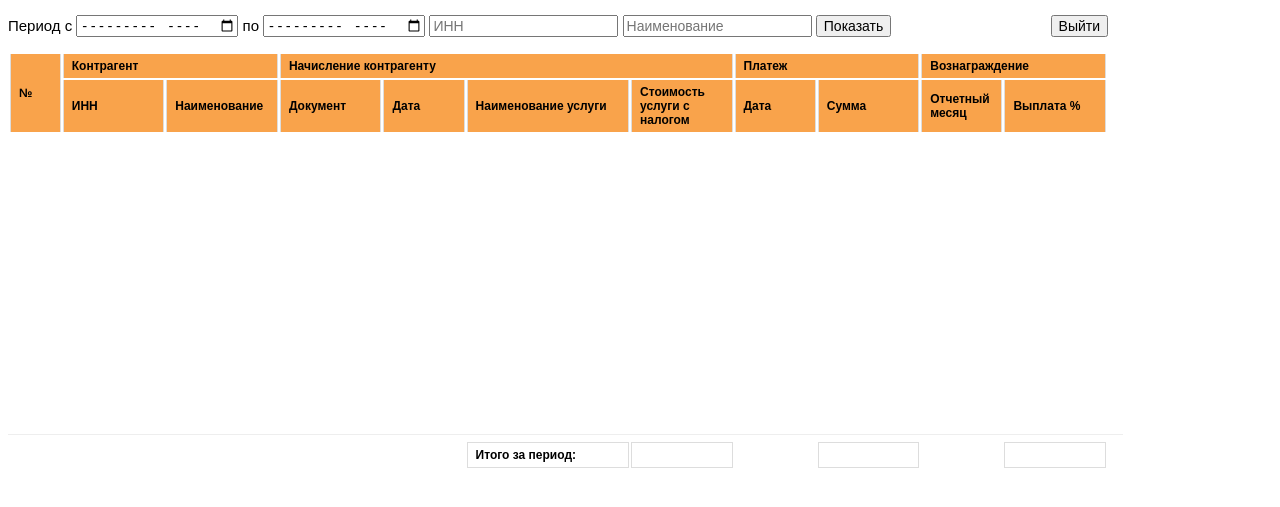
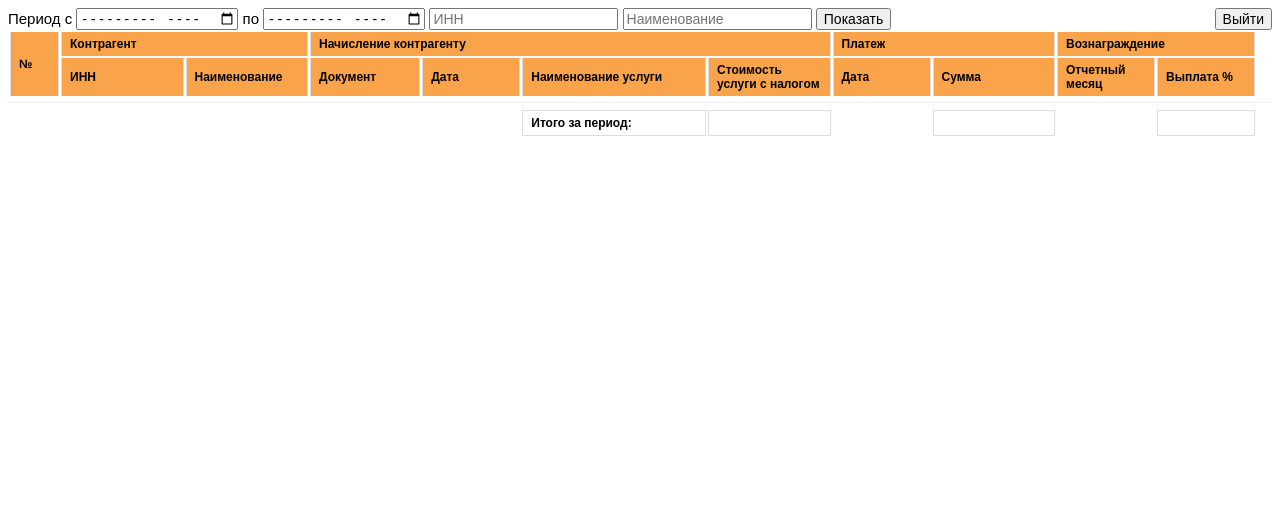
Before and after one commit to EvgenySinitsyn/Azimut, a Django app: template azimut/reports/templates/reports/result.html in a window 1280 px wide. Shown: the top 507 px of the page. Run offline with Django 4.2, Linux system fonts and the light colour scheme; the template is opened without the code that fills it, so the values that code supplies are empty; parts of the project's set-up code (start-up, migrations or seed data) failed here and were passed over.

Commit message:
изменен фронтенд

```diff
--- a/azimut/reports/static/reports/css/style.css
+++ b/azimut/reports/static/reports/css/style.css
@@ -1,18 +1,53 @@
+.content {
+    margin-left: auto;
+    margin-right: auto;
+    min-width: 800px;
+    max-width: 1300px;
+    justify-content: space-between;
+    align-items: center;
+}
+
+.main-table {
+    margin-top: 2px;
+    margin-bottm: 2px;
+}
+
+.header_div {
+    display: flex;
+    justify-content: space-between;
+}
+
+.theader {
+	border: none;
+	margin-right: 15px;
+}
+
+
+
+.theader thead th {
+	font-weight: bold;
+	text-align: left;
+	border-left: 1px solid #ddd;
+	border-right: 1px solid #ddd;
+	padding: 5px 8px;
+    background: #f9a34b;
+	font-size: 12px;
+}
+
+.scroll-table table{
+    width: 100%;
+    word-break: break-word;
+}
 
 .scroll-table-body {
-	height: 300px;
-	width: 1115px;
-	overflow-x:auto;
-	word-break: break-word;
+position: relative;
+	max-height: 70vh;
+	overflow:auto;
 	margin-top: 0px;
 	margin-bottom: 5px;
 	border-bottom: 1px solid #eee;
 }
-.scroll-table table {
-	width:1100px;
-	table-layout: fixed;
-	border: none;
-}
+
 .scroll-table thead th {
 	font-weight: bold;
 	text-align: left;
@@ -28,6 +63,11 @@
 	padding: 5px 8px;
 	font-size: 12px;
 	vertical-align: top;
+}
+
+.footer {
+    border: none;
+	margin-right: 15px;
 }
 
 .scroll-table tbody tr:hover td {
--- a/azimut/reports/templates/reports/result.html
+++ b/azimut/reports/templates/reports/result.html
@@ -7,38 +7,42 @@
     <title>Результат выборки</title>
 	<link type="text/css" href="{% static 'reports/css/style.css' %}" rel="stylesheet" />
 </head>
-<body style="font-family: 'Arial', 'Verdana', sans-serif;">
+<body style="font-family: 'Arial', 'Verdana', sans-serif">
 
-<div style="width: 1100px; " >
-<!--Выбор даты-->
-	 <button style="font-size: 14px; float: right;"><a href="{% url 'logout' %}" style="text-decoration: none; color: #000000; " >Выйти</a></button>
+<div class="content">
+
+<div class="header_div">
 	<form method="post">
 	{% csrf_token %}
-       <p style="font-size: 15px;">Период с
+        <span style="font-size: 15px;">Период с
             <input type="month" name="date_start" style="font-size: 14px; outline:none;"> по
             <input type="month" name="date_end" style="font-size: 14px; outline:none;">
 
             <input type="text" name="inn" placeholder="ИНН" style="font-size: 14px; outline:none;">
             <input type="text" name="name" placeholder="Наименование" style="font-size: 14px; outline:none;">
             <input type="submit" value="Показать" style="font-size: 14px;" name="filter">
-   </p>
+        </span>
 	</form>
+    <span>
+		<button style="font-size: 14px;"><a href="{% url 'logout' %}" style="text-decoration: none; color: #000000; ">Выйти</a></button>
+	</span>
 </div>
 
 
 <div class="scroll-table">
+    <div class="theader">
         <table>
-			<col style="width:5%">
+                <col style="width:4%">
                 <col style="width:10%">
-			<col style="width:11%">
                 <col style="width:10%">
+                <col style="width:9%">
                 <col style="width:8%">
-			<col style="width:16%">
+                <col style="width:15%">
                 <col style="width:10%">
                 <col style="width:8%">
                 <col style="width:10%">
                 <col style="width:8%">
-			<col style="width:10%">
+                <col style="width:8%">
             <thead>
                 <tr>
                     <th rowspan="2">№</th>
@@ -62,19 +66,24 @@
                 </tr>
             </thead>
         </table>
+    </div>
+</div>
+
+<div class="main-table">
+<div class="scroll-table">
 	<div class="scroll-table-body">
 		<table>
-			<col style="width:5%">
+                <col style="width:4%">
                 <col style="width:10%">
-			<col style="width:11%">
                 <col style="width:10%">
+                <col style="width:9%">
                 <col style="width:8%">
-			<col style="width:16%">
+                <col style="width:15%">
                 <col style="width:10%">
                 <col style="width:8%">
                 <col style="width:10%">
                 <col style="width:8%">
-			<col style="width:10%">
+                <col style="width:8%">
 			<tbody>
 			{% for row in result_sheet %}
 
@@ -97,19 +106,22 @@
 		</table>
 	</div>
 </div>
+</div>
+
+<div class="footer">
 <div class="scroll-table">
 	<table>
-			<col style="width:5%">
+                <col style="width:4%">
                 <col style="width:10%">
-			<col style="width:11%">
                 <col style="width:10%">
+                <col style="width:9%">
                 <col style="width:8%">
-			<col style="width:16%">
+                <col style="width:15%">
                 <col style="width:10%">
                 <col style="width:8%">
                 <col style="width:10%">
                 <col style="width:8%">
-			<col style="width:10%">
+                <col style="width:8%">
 		<thead>
 			<tr>
 				<th colspan="5" style="background: #FFFFFF; border: 0px">
@@ -119,7 +131,6 @@
 						<p>
 							<input type="file" name="excel_file" accept=".xlsx, .xls" style="font-size: 14px;">
 							<input type="submit" value="Отправить" style="font-size: 14px;" name="download_file">
-<!--								   onClick="this.form.submit(); this.disabled=true; this.value='Обработка...'; ">-->
 						</p>
 <!--						{% if messages %}-->
 <!--							{% for message in messages %}-->
@@ -143,7 +154,8 @@
 		</thead>
 	</table>
 </div>
-
+</div>
+</div>
 </body>
 
 </html>
```
Also changed, not shown: 1 other file. Lines whose indentation alone changed are shown as unchanged.
